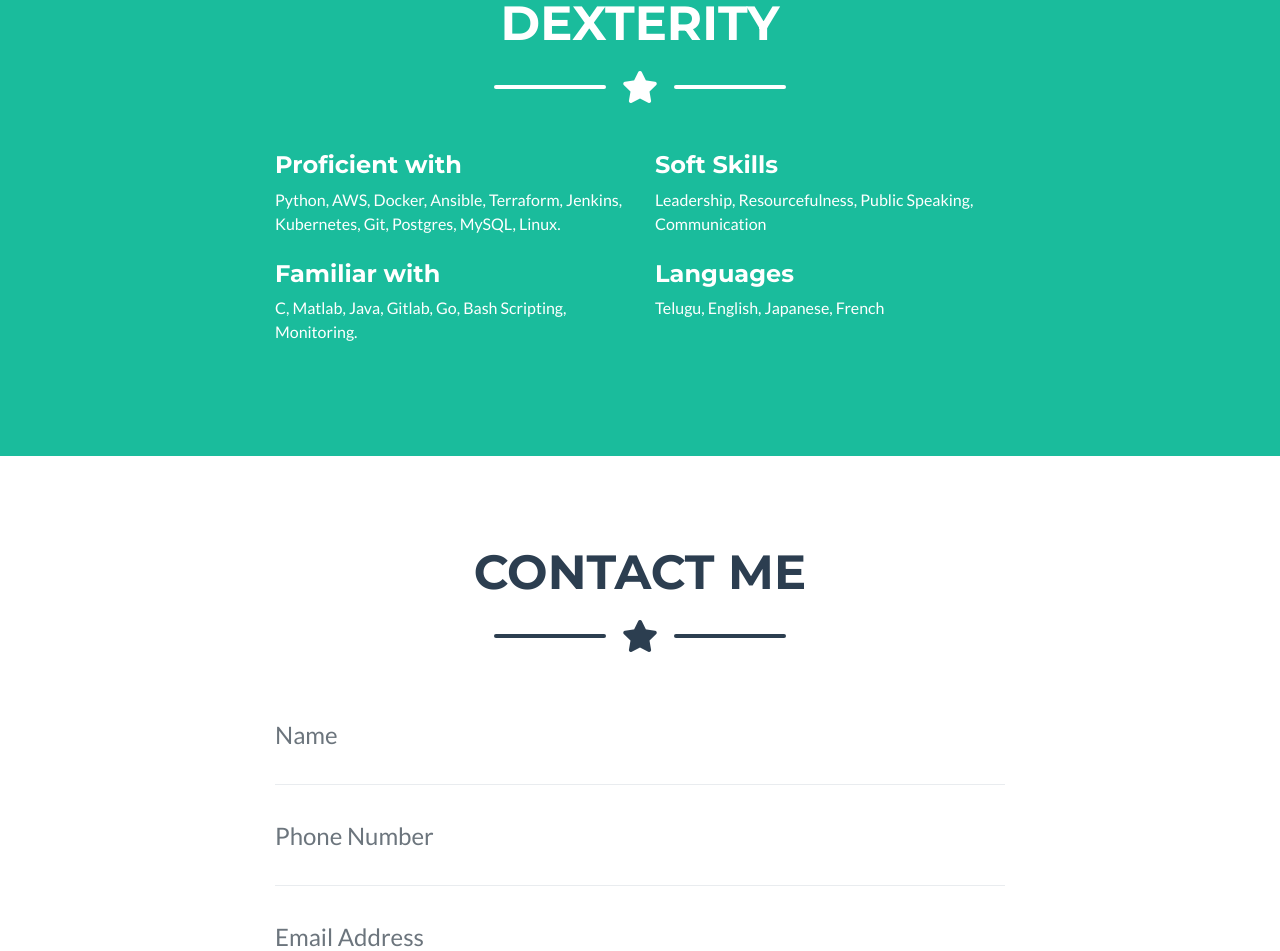
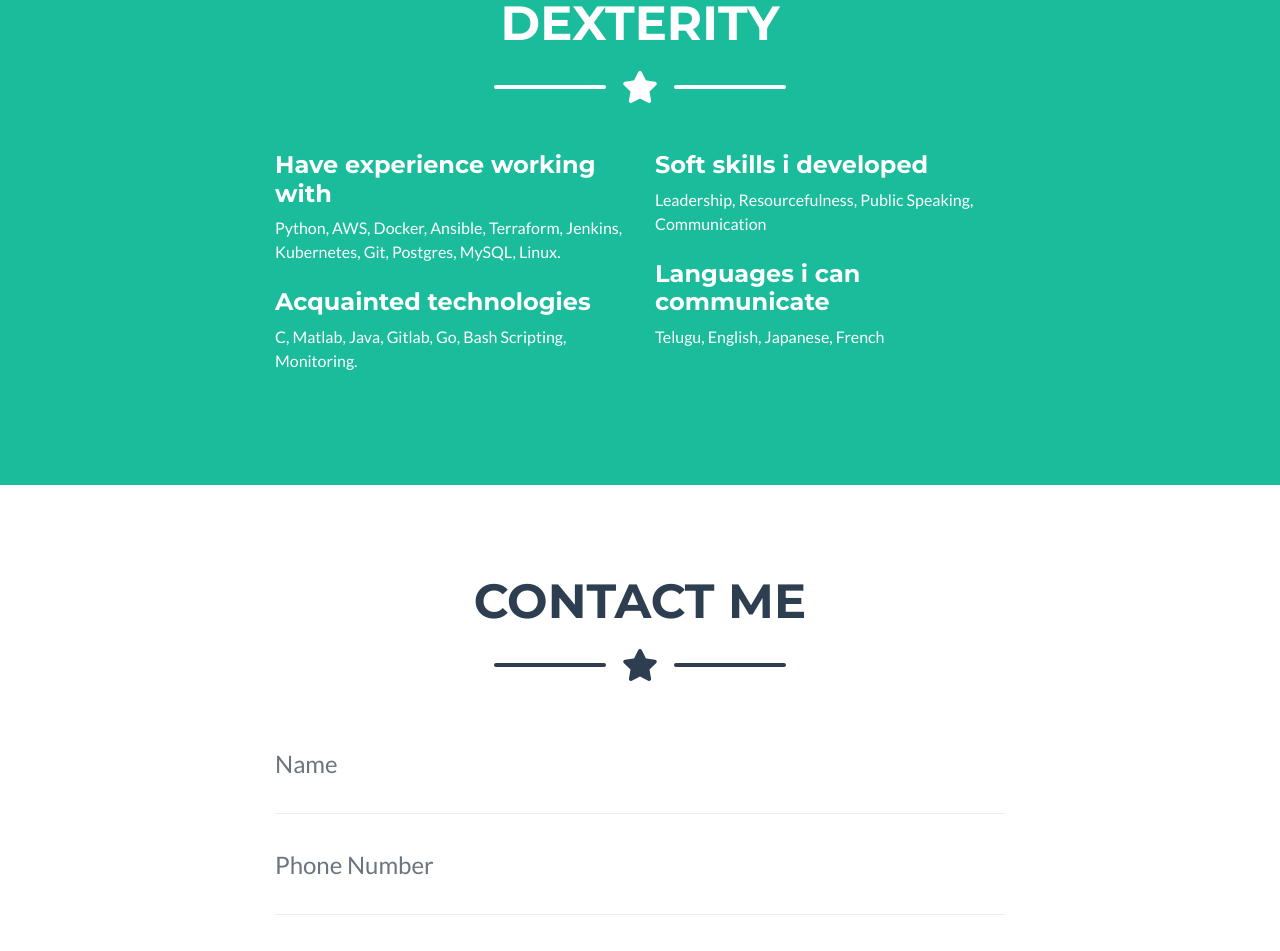
Before and after one commit to hiteshsai/hiteshsai.github.io, a website with bundled scripts: page index.html in a window 1280 px wide. Shown: the part 1887-2838 px from the top of the page. Built offline with nearby package versions, Linux system fonts and the light colour scheme.

Commit message:
skills section modification with decent words

```diff
--- a/index.html
+++ b/index.html
@@ -293,12 +293,12 @@
               done internships at University of Florida, T-Hub (India's largest
               incubator for startups), Tech Mahindra, IIIT Hyderabad, Jocata
               Financial Advisory and Technology. -->
-              <h4>Proficient with</h4>
+              <h4>Have experience working with </h4>
               Python, AWS, Docker, Ansible, Terraform, Jenkins, <br>Kubernetes,
               Git, Postgres, MySQL, Linux.
               <br/>
               <br/>
-              <h4>Familiar with </h4>
+              <h4>Acquainted technologies</h4>
               C, Matlab, Java, Gitlab, Go, Bash Scripting, Monitoring.
             </p>
           </div>
@@ -308,13 +308,13 @@
               I like to interact with people and discuss current trends.
               I took many initiatives and helped my college to organize events like Panel
               Discussions, Tech talks, Fests, etc. -->
-              <h4>Soft Skills</h4>
+              <h4>Soft skills i developed</h4>
 
               Leadership, Resourcefulness,  Public Speaking, Communication
 <br/>
 <br/>
 
-            <h4>Languages</h4>
+            <h4>Languages i can communicate</h4>
             Telugu, English, Japanese, French
             </p>
           </div>
```
